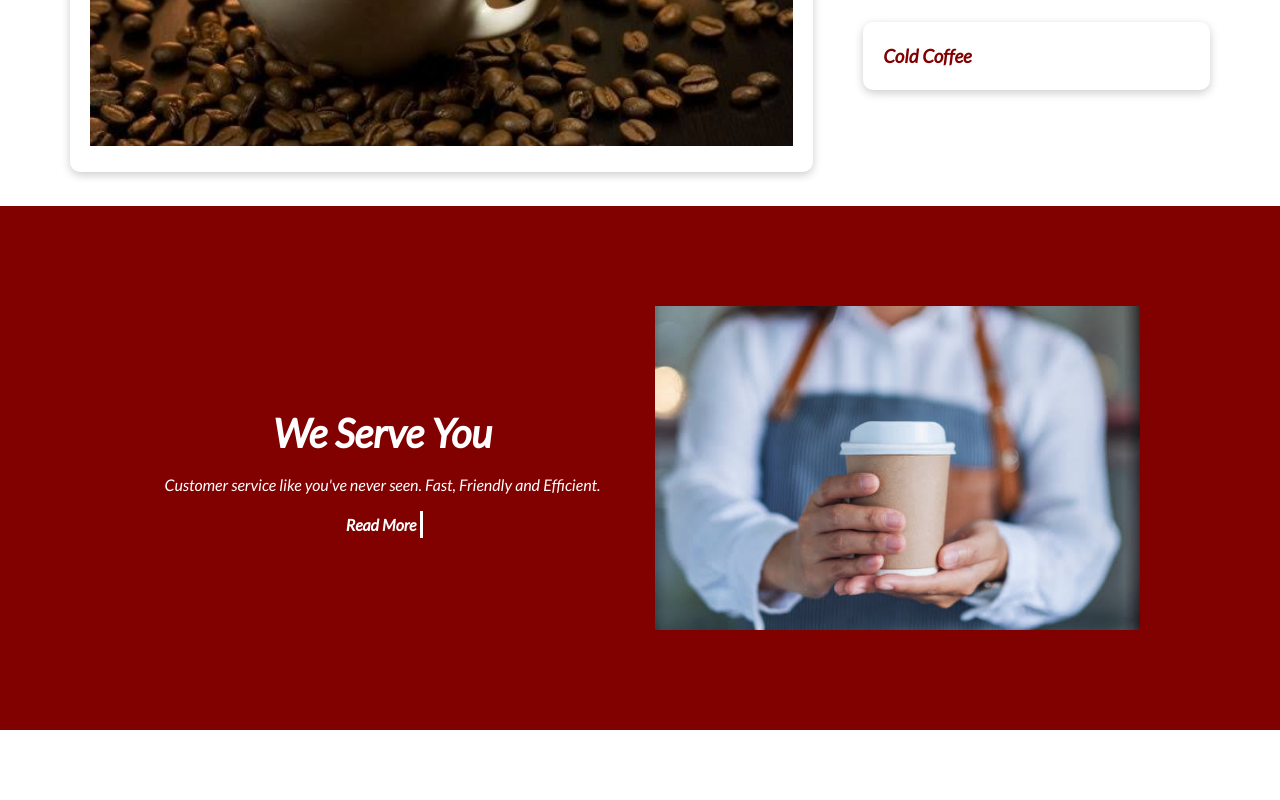
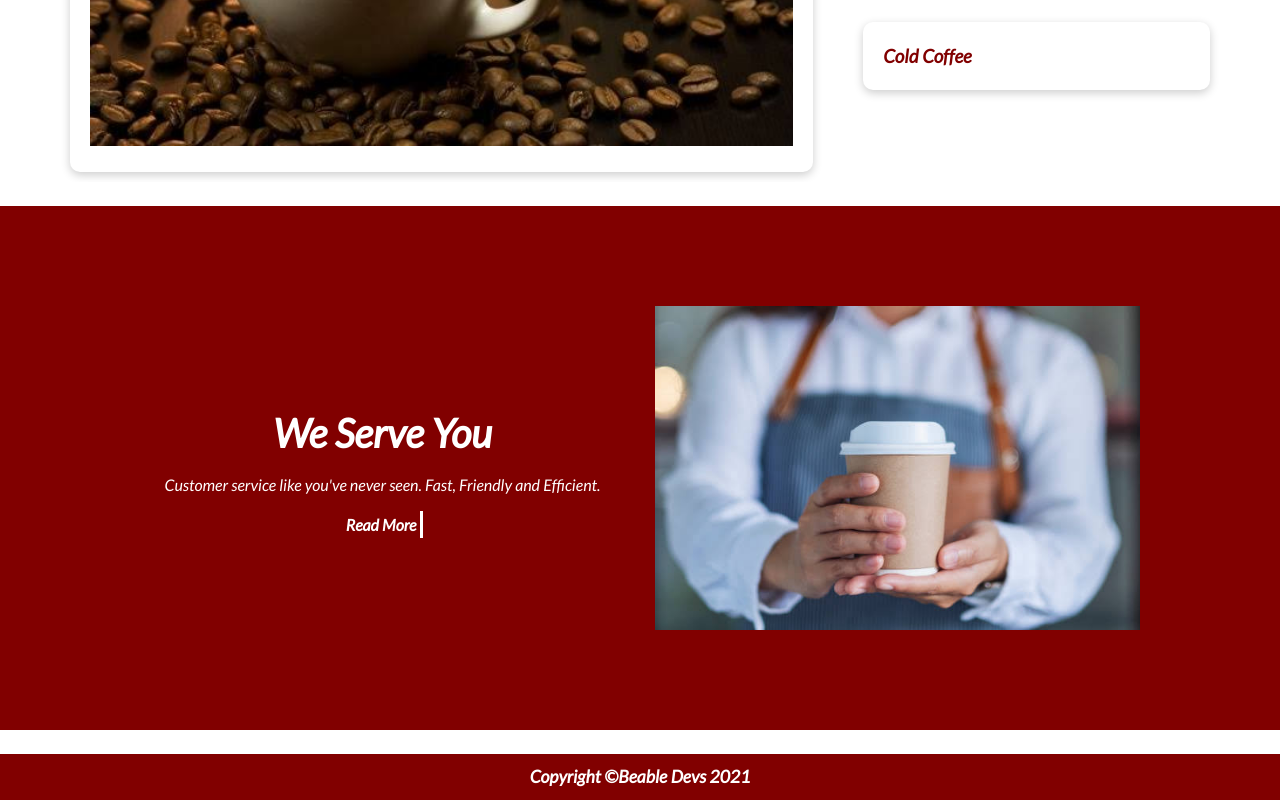
Before and after one commit to blessadeik/Beable-Coffe-Shop, a plain HTML site: page index.html in a window 1280 px wide. Shown: the part 1168-1968 px from the top of the page. Before the commit the page ends 1922 px from the top, so only its background shows below. Drawn offline with Linux system fonts and the light colour scheme.

Commit message:
Included footer

```diff
--- a/index.html
+++ b/index.html
@@ -116,5 +116,9 @@
         </div>
     </section>
 
+    <footer>
+        Copyright &copy;Beable Devs 2021
+    </footer>
+
 </body>
 </html>
--- a/style.css
+++ b/style.css
@@ -367,3 +367,14 @@ label{
 .p-5{
     margin: 3rem;
 }
+
+/* Footer */
+footer{
+    margin:0;
+    background-color: var(--primary-color);
+    color: #fff;
+    font-weight: bold;
+    font-size:1.1em;
+    padding: 10px;
+    text-align:center;
+}
```
